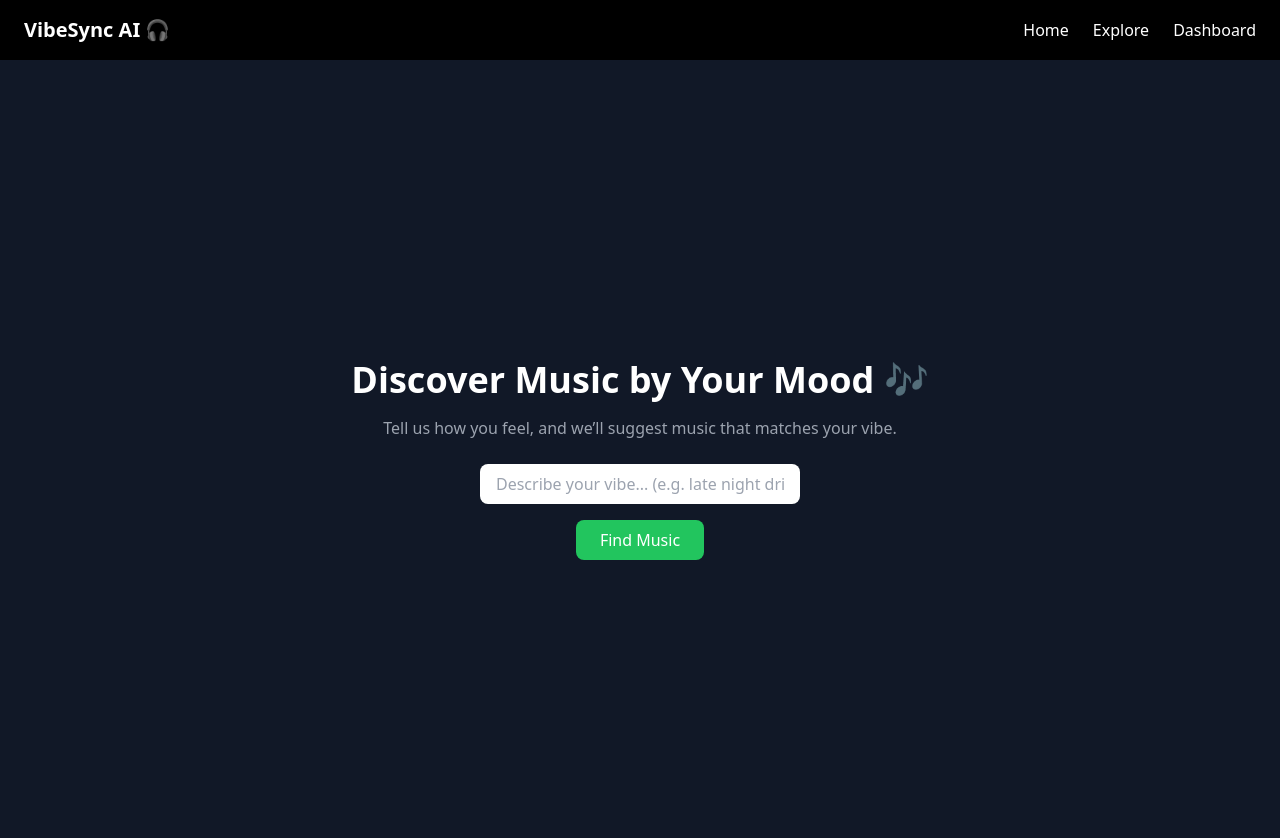
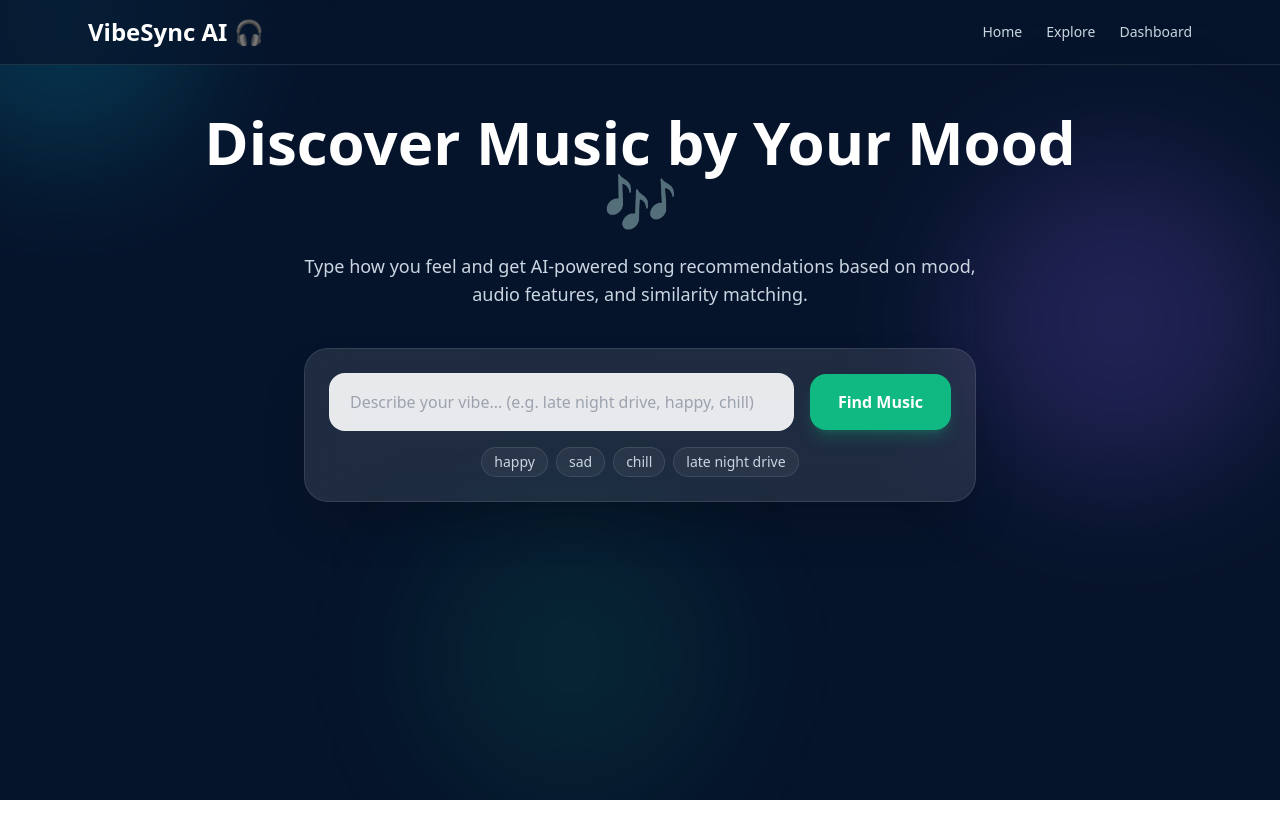
Before and after one commit to amkrishjpg/vibesync-ai, a React (Vite) app in the folder client/: page / in a window 1280 px wide. Shown: the top 838 px of the page. After the commit the page ends 800 px from the top, so only its background shows below. Built offline with nearby package versions, Linux system fonts and the light colour scheme.

Commit message:
Added premium animated UI with Framer Motion

```diff
--- a/client/package.json
+++ b/client/package.json
@@ -10,6 +10,7 @@
     "preview": "vite preview"
   },
   "dependencies": {
+    "framer-motion": "^12.38.0",
     "react": "^19.2.4",
     "react-dom": "^19.2.4"
   },
--- a/client/src/components/layout/Navbar.jsx
+++ b/client/src/components/layout/Navbar.jsx
@@ -1,13 +1,25 @@
+import { motion } from "framer-motion";
+
 function Navbar() {
   return (
-    <nav className="bg-black text-white px-6 py-4 flex justify-between items-center shadow-md">
-      <h1 className="text-xl font-bold">VibeSync AI 🎧</h1>
-      <div className="space-x-6">
-        <span className="cursor-pointer hover:text-gray-400">Home</span>
-        <span className="cursor-pointer hover:text-gray-400">Explore</span>
-        <span className="cursor-pointer hover:text-gray-400">Dashboard</span>
+    <motion.nav
+      initial={{ opacity: 0, y: -18 }}
+      animate={{ opacity: 1, y: 0 }}
+      transition={{ duration: 0.5 }}
+      className="fixed left-0 top-0 z-20 w-full border-b border-white/10 bg-[#06142b]/70 backdrop-blur-xl"
+    >
+      <div className="mx-auto flex max-w-6xl items-center justify-between px-6 py-4">
+        <h1 className="text-xl font-bold text-white sm:text-2xl">
+          VibeSync AI 🎧
+        </h1>
+
+        <div className="hidden items-center gap-6 text-sm text-slate-300 sm:flex">
+          <span className="cursor-pointer transition hover:text-white">Home</span>
+          <span className="cursor-pointer transition hover:text-white">Explore</span>
+          <span className="cursor-pointer transition hover:text-white">Dashboard</span>
+        </div>
       </div>
-    </nav>
+    </motion.nav>
   );
 }
 
--- a/client/src/pages/Home.jsx
+++ b/client/src/pages/Home.jsx
@@ -1,4 +1,5 @@
 import { useState } from "react";
+import { motion, AnimatePresence } from "framer-motion";
 
 function Home() {
   const [mood, setMood] = useState("");
@@ -23,60 +24,166 @@ function Home() {
       const data = await res.json();
       setSongs(data);
     } catch (error) {
-    console.error(error);
+      console.error("Error fetching recommendations:", error);
+    } finally {
+      setLoading(false);
     }
-
-  setLoading(false);
   };
 
   return (
-    <div className="min-h-screen bg-gray-900 text-white flex flex-col items-center justify-center px-4">
+    <div className="relative min-h-screen overflow-hidden bg-[#06142b] text-white">
+      {/* Background glow */}
+      <div className="absolute inset-0 overflow-hidden">
+        <div className="absolute -top-32 -left-20 h-72 w-72 rounded-full bg-cyan-500/20 blur-3xl" />
+        <div className="absolute top-40 right-0 h-80 w-80 rounded-full bg-violet-500/20 blur-3xl" />
+        <div className="absolute bottom-0 left-1/3 h-72 w-72 rounded-full bg-emerald-500/10 blur-3xl" />
+      </div>
 
-      <h1 className="text-4xl font-bold mb-4">
-        Discover Music by Your Mood 🎶
-      </h1>
+      <div className="relative z-10 flex min-h-screen flex-col items-center px-4 pb-16 pt-28">
+        {/* Hero Section */}
+        <motion.div
+          initial={{ opacity: 0, y: 30 }}
+          animate={{ opacity: 1, y: 0 }}
+          transition={{ duration: 0.7 }}
+          className="w-full max-w-4xl text-center"
+        >
+          <motion.h1
+            initial={{ opacity: 0, scale: 0.96 }}
+            animate={{ opacity: 1, scale: 1 }}
+            transition={{ duration: 0.6 }}
+            className="text-4xl font-extrabold leading-tight sm:text-5xl md:text-6xl"
+          >
+            Discover Music by Your Mood{" "}
+            <span className="inline-block">🎶</span>
+          </motion.h1>
 
-      <p className="text-gray-400 mb-6 text-center max-w-xl">
-        Tell us how you feel, and we’ll suggest music that matches your vibe.
-      </p>
+          <motion.p
+            initial={{ opacity: 0, y: 18 }}
+            animate={{ opacity: 1, y: 0 }}
+            transition={{ delay: 0.15, duration: 0.6 }}
+            className="mx-auto mt-5 max-w-2xl text-base text-slate-300 sm:text-lg"
+          >
+            Type how you feel and get AI-powered song recommendations based on
+            mood, audio features, and similarity matching.
+          </motion.p>
+        </motion.div>
 
+        {/* Input Card */}
+        <motion.div
+          initial={{ opacity: 0, y: 26 }}
+          animate={{ opacity: 1, y: 0 }}
+          transition={{ delay: 0.25, duration: 0.65 }}
+          className="mt-10 w-full max-w-2xl rounded-3xl border border-white/10 bg-white/10 p-6 shadow-2xl backdrop-blur-xl"
+        >
+          <div className="flex flex-col gap-4 sm:flex-row sm:items-center">
             <input
               type="text"
               value={mood}
               onChange={(e) => setMood(e.target.value)}
-        placeholder="Describe your vibe... (e.g. late night drive)"
-        className="px-4 py-2 w-80 rounded-lg text-black outline-none"
+              placeholder="Describe your vibe... (e.g. late night drive, happy, chill)"
+              className="flex-1 rounded-2xl border border-white/10 bg-white/90 px-5 py-4 text-base text-slate-900 outline-none transition focus:ring-4 focus:ring-emerald-400/30"
             />
 
-      <button
+            <motion.button
+              whileHover={{ scale: 1.04 }}
+              whileTap={{ scale: 0.96 }}
               onClick={handleSubmit}
-        className="mt-4 px-6 py-2 bg-green-500 rounded-lg hover:bg-green-600"
+              className="rounded-2xl bg-emerald-500 px-7 py-4 font-semibold text-white shadow-lg shadow-emerald-500/25 transition hover:bg-emerald-400"
             >
               Find Music
-      </button>
+            </motion.button>
+          </div>
 
-      {/* LOADING */}
+          <div className="mt-4 flex flex-wrap justify-center gap-2 text-sm text-slate-300">
+            <span className="rounded-full border border-white/10 bg-white/5 px-3 py-1">
+              happy
+            </span>
+            <span className="rounded-full border border-white/10 bg-white/5 px-3 py-1">
+              sad
+            </span>
+            <span className="rounded-full border border-white/10 bg-white/5 px-3 py-1">
+              chill
+            </span>
+            <span className="rounded-full border border-white/10 bg-white/5 px-3 py-1">
+              late night drive
+            </span>
+          </div>
+        </motion.div>
+
+        {/* Loading */}
+        <AnimatePresence>
           {loading && (
-        <p className="mt-6 text-gray-400">Finding songs for you...</p>
+            <motion.div
+              initial={{ opacity: 0, y: 18 }}
+              animate={{ opacity: 1, y: 0 }}
+              exit={{ opacity: 0 }}
+              className="mt-8 flex items-center gap-3 rounded-2xl border border-white/10 bg-white/10 px-5 py-3 backdrop-blur-lg"
+            >
+              <div className="h-5 w-5 animate-spin rounded-full border-4 border-emerald-400 border-t-transparent" />
+              <p className="text-slate-200">Finding songs for your vibe...</p>
+            </motion.div>
           )}
+        </AnimatePresence>
 
-      {/* SONG RESULTS */}
-      {songs.length > 0 && !loading && (
-        <div className="mt-8 w-full max-w-md">
-          <h2 className="text-xl font-semibold mb-4">Recommended Songs</h2>
+        {/* Results */}
+        <AnimatePresence>
+          {!loading && songs.length > 0 && (
+            <motion.div
+              initial={{ opacity: 0, y: 28 }}
+              animate={{ opacity: 1, y: 0 }}
+              exit={{ opacity: 0 }}
+              transition={{ duration: 0.45 }}
+              className="mt-12 w-full max-w-4xl"
+            >
+              <div className="mb-6 flex items-center justify-between">
+                <h2 className="text-2xl font-bold sm:text-3xl">
+                  Recommended Songs
+                </h2>
+                <p className="text-sm text-slate-400">
+                  {songs.length} results
+                </p>
+              </div>
 
+              <div className="grid gap-5 md:grid-cols-2">
                 {songs.map((song, index) => (
-            <div
-              key={index}
-              className="bg-gray-800 p-4 mb-2 rounded-lg hover:bg-gray-700 transition"
+                  <motion.div
+                    key={`${song.title}-${song.artist}-${index}`}
+                    initial={{ opacity: 0, y: 18 }}
+                    animate={{ opacity: 1, y: 0 }}
+                    transition={{ delay: index * 0.08 }}
+                    whileHover={{ y: -4, scale: 1.01 }}
+                    className="group rounded-3xl border border-white/10 bg-white/10 p-5 shadow-xl backdrop-blur-xl transition"
                   >
-              <p className="font-bold">{song.title}</p>
-              <p className="text-gray-400 text-sm">{song.artist}</p>
+                    <div className="flex items-start justify-between gap-4">
+                      <div>
+                        <h3 className="text-xl font-bold leading-snug text-white">
+                          {song.title}
+                        </h3>
+                        <p className="mt-2 text-sm text-slate-300">
+                          {song.artist}
+                        </p>
                       </div>
+
+                      <div className="rounded-2xl bg-emerald-500/15 px-3 py-2 text-lg text-emerald-300 transition group-hover:bg-emerald-500/25">
+                        ▶
+                      </div>
+                    </div>
+
+                    <div className="mt-5 h-px w-full bg-white/10" />
+
+                    <div className="mt-4 flex items-center justify-between text-xs text-slate-400">
+                      <span>AI match</span>
+                      <span className="rounded-full border border-white/10 bg-white/5 px-2 py-1">
+                        mood-based
+                      </span>
+                    </div>
+                  </motion.div>
                 ))}
               </div>
+            </motion.div>
           )}
-
+        </AnimatePresence>
+      </div>
     </div>
   );
 }
```
Also changed, not shown: 2 other files (tests, documents, lock files or other folders). Lines whose indentation alone changed are shown as unchanged.
